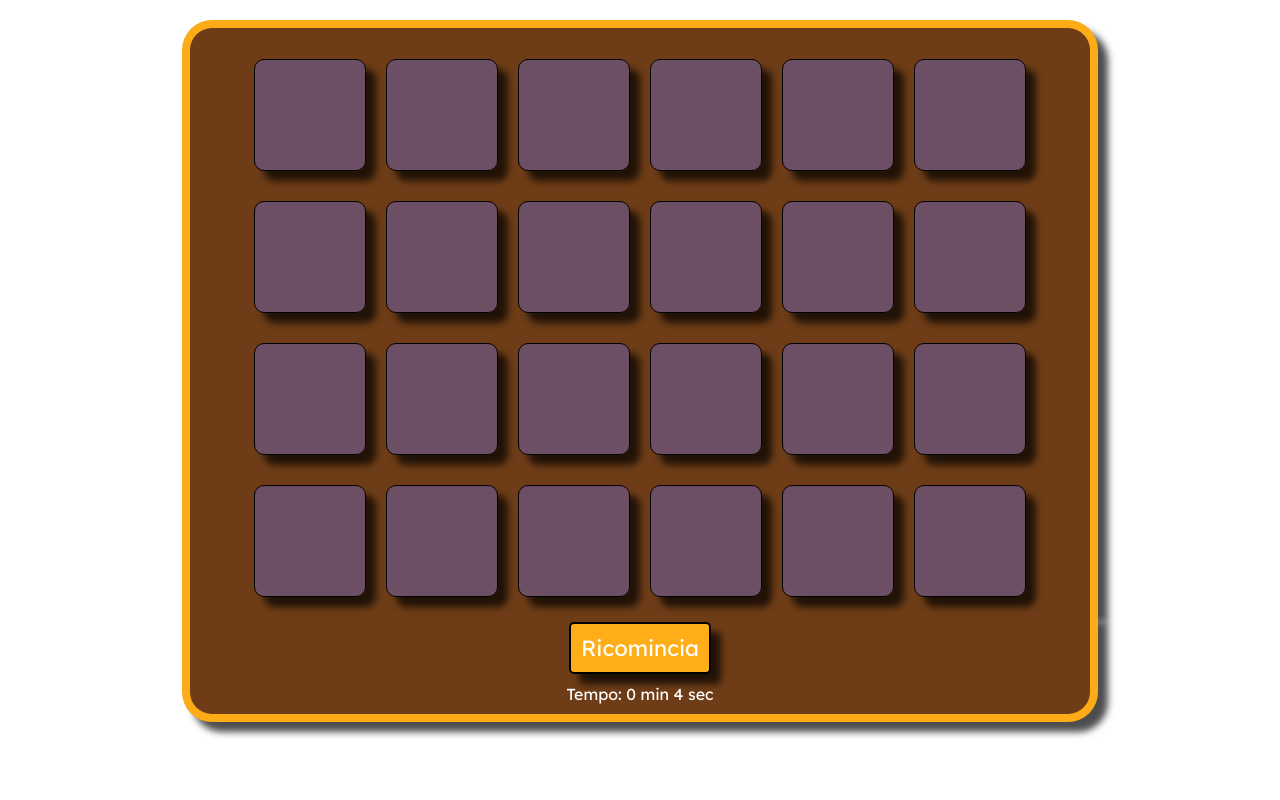
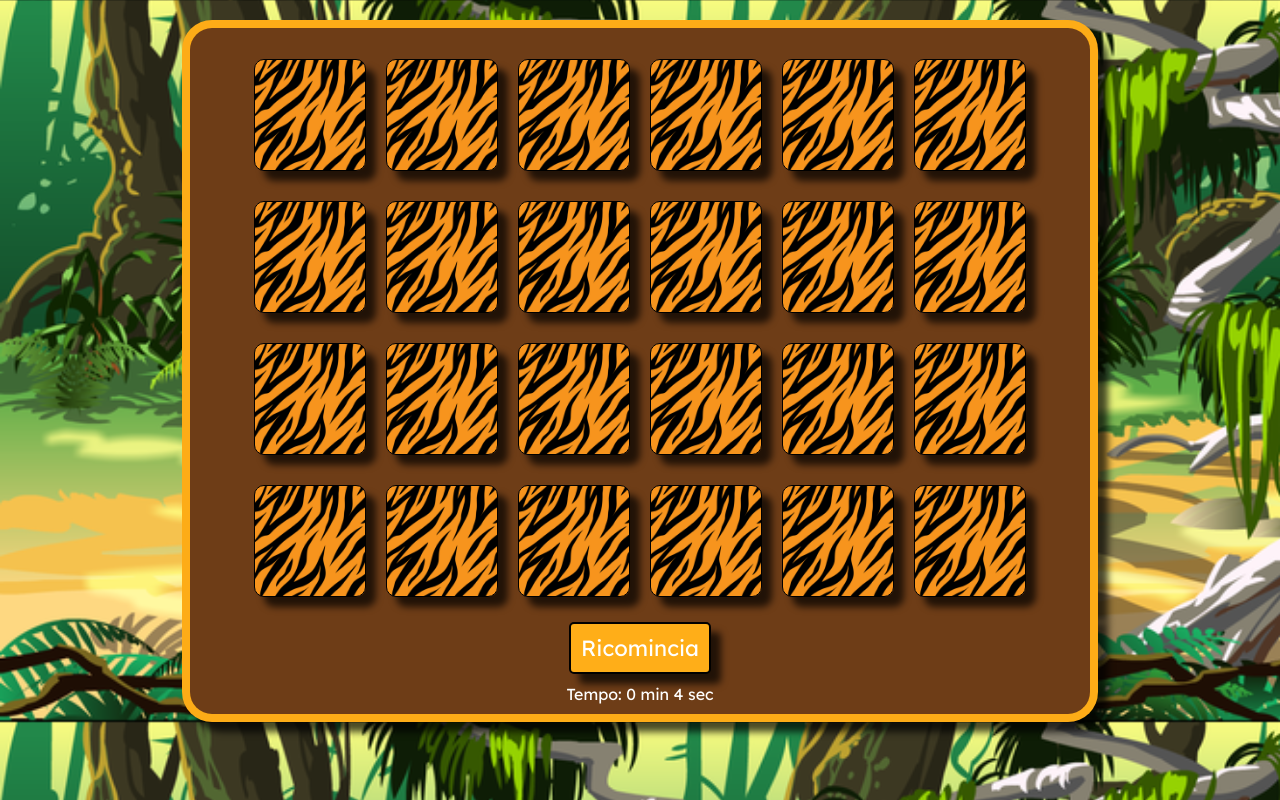
Before and after one commit to Salvatore-Esposito1/PROGETTO-start-20220405T141346Z-001, a plain HTML site: page PROGETTO-start/index.html in a window 1280 px wide. Drawn offline with Linux system fonts and the light colour scheme; the site is published under a folder, as on GitHub Pages, so addresses that start at the root find nothing.

Commit message:
modificato solo immagine di sfondo nel css

```diff
--- a/PROGETTO-start/css/style.css
+++ b/PROGETTO-start/css/style.css
@@ -5,7 +5,7 @@
     margin: 0;
     }
 body {
-    background-image: url('/PROGETTO-start/img/jungleimg3.png');
+    background-image: url(../img/jungleimg3.png);
     background-size: cover;
     }
 .container {
@@ -46,7 +46,7 @@ body {
 #griglia>div {
     /* dimensioni e margini */
     background-color: #6c5371dc;
-    background-image: url('/PROGETTO-start/img/FurTexture.jpg');
+    background-image: url(../img/FurTexture.jpg);
     background-size: cover;
     border: 0.5px solid black;
     border-radius: 10px;
```
